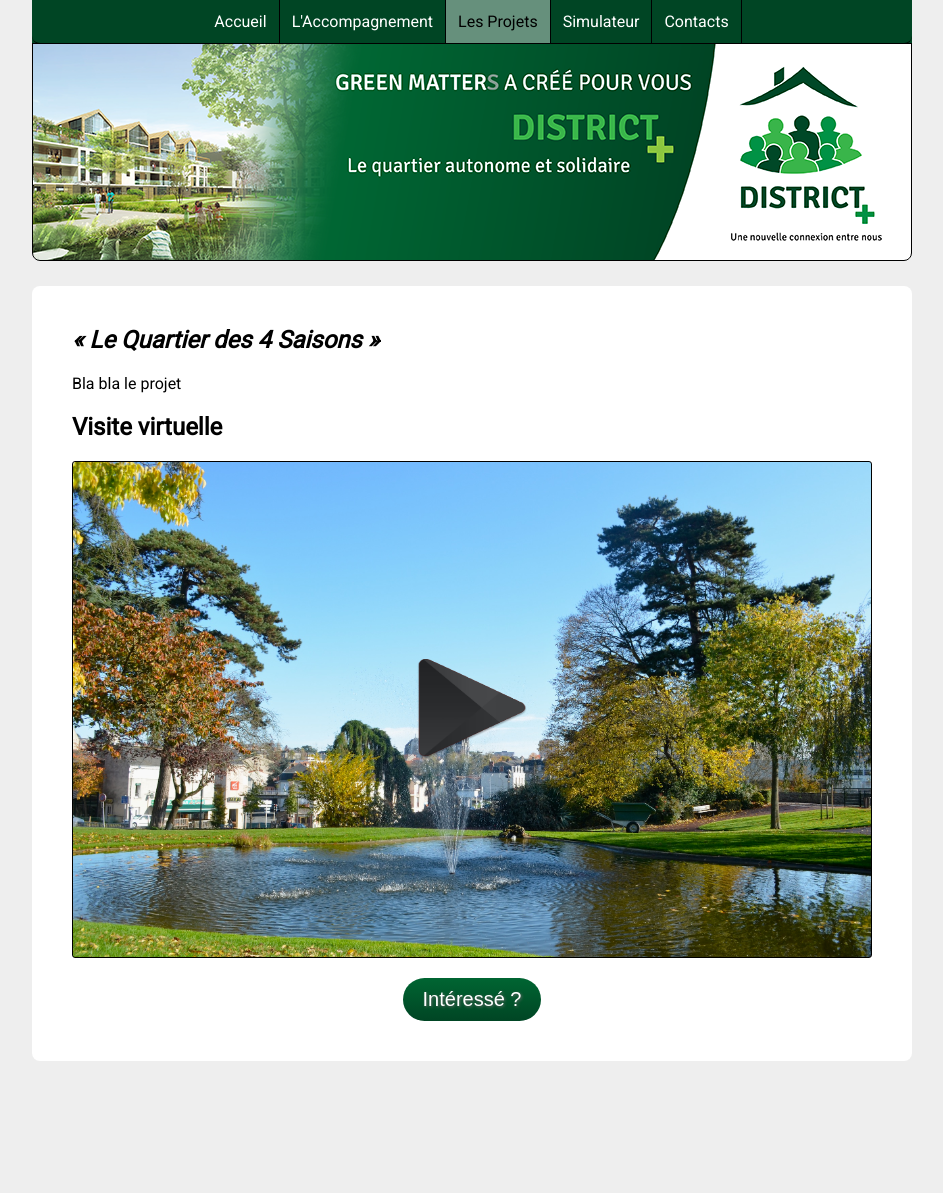
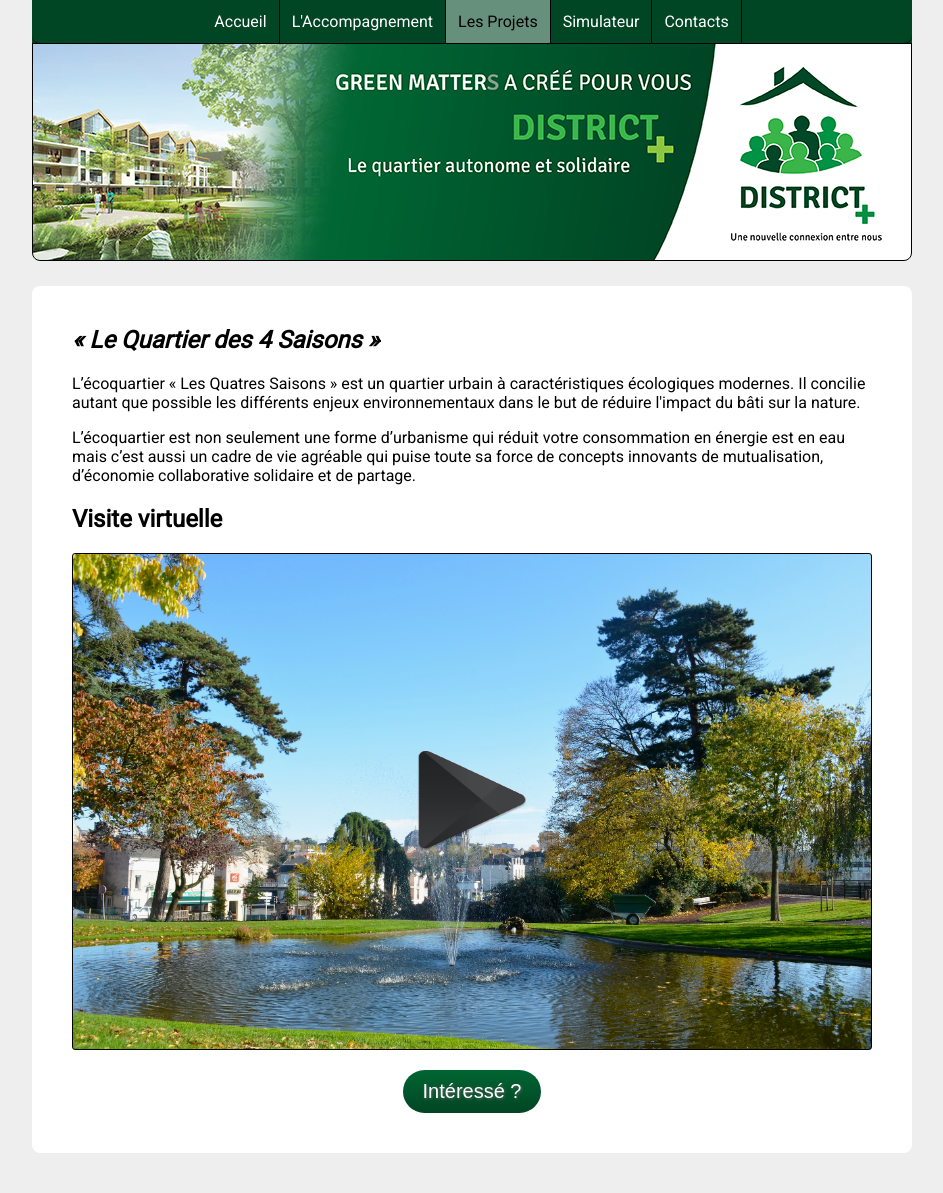
Before and after one commit to VSasyan/maison, a PHP site: page /projet.php in a window 1280 px wide. Shown: the whole page, without its empty margins (168-1111 px from the left). Before the commit the page ends 1061 px from the top, so only its background shows below. Run offline with PHP 8.4, Linux system fonts and the light colour scheme; some web fonts are replaced.

Commit message:
blabla projet

```diff
--- a/src/index.php
+++ b/src/index.php
@@ -41,7 +41,9 @@
 
 			<h1 class="i">« Le Quartier des 4 Saisons »</h1>
 
-			<p>Bla bla le projet</p>
+			<p>L’ écoquartier  « Les Quatres Saisons » est un quartier urbain à caractéristiques écologiques modernes. Il concilie autant que possible les différents enjeux environnementaux dans le but de réduire l'impact du bâti sur la nature.</p>
+<p>L’écoquartier est non seulement une forme d’urbanisme qui réduit votre consommation en énergie est en eau mais c’est aussi un cadre de vie agréable qui puise toute sa force de concepts innovants de mutualisation, d’économie collaborative solidaire  et de partage.</p>
+
 
 			<h2>Visite virtuelle</h2>
 			<div id="visite">
--- a/src/projet.php
+++ b/src/projet.php
@@ -41,7 +41,8 @@
 
 			<h1 class="i">« Le Quartier des 4 Saisons »</h1>
 
-			<p>Bla bla le projet</p>
+			<p>L’écoquartier  « Les Quatres Saisons » est un quartier urbain à caractéristiques écologiques modernes. Il concilie autant que possible les différents enjeux environnementaux dans le but de réduire l'impact du bâti sur la nature.</p>
+			<p>L’écoquartier est non seulement une forme d’urbanisme qui réduit votre consommation en énergie est en eau mais c’est aussi un cadre de vie agréable qui puise toute sa force de concepts innovants de mutualisation, d’économie collaborative solidaire  et de partage.</p>
 
 			<h2>Visite virtuelle</h2>
 			<div id="visite">
```
